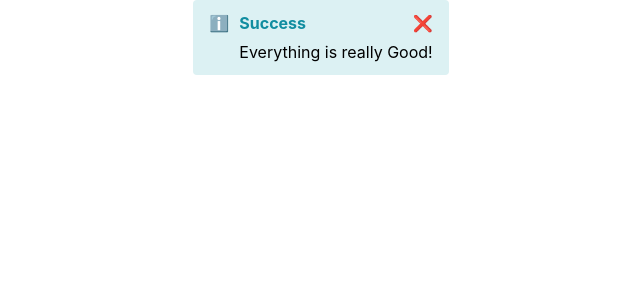
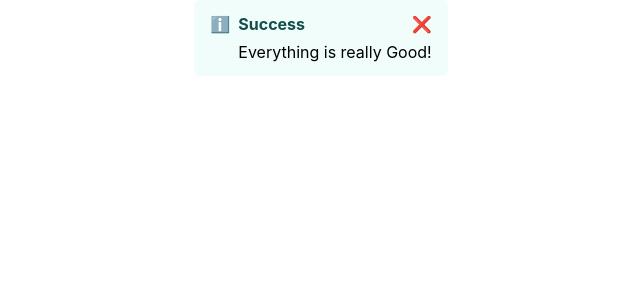
Before and after one commit to mrrustemka/alert, a React (Create React App) app: page / in a window 1280 px wide. Shown: the top 300 px of the page, without its empty margins (319-959 px from the left). Built offline with nearby package versions, Linux system fonts and the light colour scheme.

Commit message:
add-tailwind

```diff
--- a/src/Alert.tsx
+++ b/src/Alert.tsx
@@ -24,50 +24,24 @@
   }
   return (
     <div
-      css={css`
-        display: inline-flex;
-        flex-direction: column;
-        text-align: left;
-        padding: 10px 15px;
-        border-radius: 4px;
-        border: 1px solid transparent;
-        color: ${type === 'warning' ? '#e7650f' : '#118da0'};
-        background-color: ${type === 'warning' ? '#f3e8da' : '#dcf1f3'};
-      `}
+      className={`inline-flex flex-col text-left px-4 py-3 rounded-md border-1 border-transparent ${
+        type === 'warning' ? 'text-amber-900' : 'text-teal-900'
+      } ${type === 'warning' ? 'bg-amber-50' : 'bg-teal-50'}`}
     >
-      <div
-        css={css`
-          display: flex;
-          align-items: center;
-          margin-bottom: 5px;
-        `}
-      >
+      <div className="flex items-center mb-1">
         <span
           role="img"
+          className="w-7"
           aria-label={type === 'warning' ? 'Warning' : 'Information'}
-          css={css`
-            width: 30px;
-          `}
         >
           {type === 'warning' ? '⚠' : 'ℹ️'}
         </span>
-        <span
-          css={css`
-            font-weight: bold;
-          `}
-        >
-          {heading}
-        </span>
+        <span className="font-bold">{heading}</span>
         {closable && (
           <button
+            className="border-none bg-transparent ml-auto cursor-pointer"
             aria-label="Close"
             onClick={handleCloseClick}
-            css={css`
-              border: none;
-              background: transparent;
-              margin-left: auto;
-              cursor: pointer;
-            `}
           >
             <span role="img" aria-label="Close">
               ❌
@@ -75,14 +49,7 @@
           </button>
         )}
       </div>
-      <div
-        css={css`
-          margin-left: 30px;
-          color: #000;
-        `}
-      >
-        {children}
-      </div>
+      <div className="ml-7 text-black">{children}</div>
     </div>
   );
 }
```
